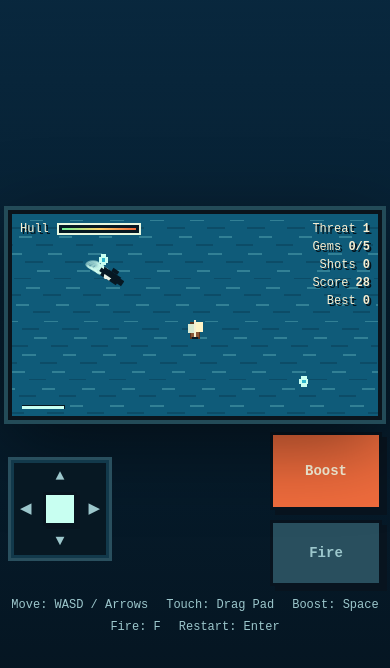
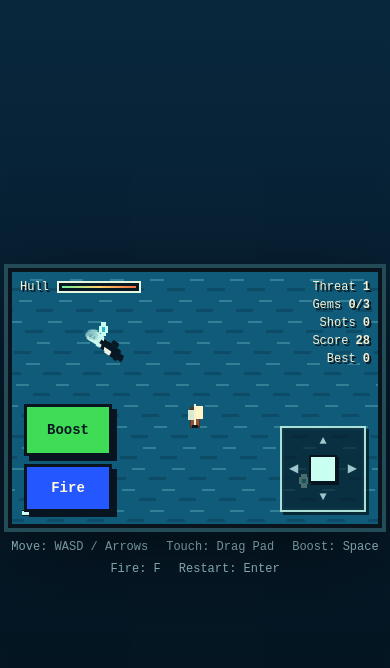
Before and after one commit to xtsb92bxzh-max/colbalt-wake, a plain HTML site: page index.html in a window 390 px wide. Both pictures are taken after a click on the button "Cast Off". Drawn offline with Linux system fonts and the light colour scheme.

Commit message:
mobile update

```diff
--- a/game.js
+++ b/game.js
@@ -5,6 +5,7 @@ const overlayText = document.getElementById("overlayText");
 const startButton = document.getElementById("startButton");
 const joystick = document.getElementById("joystick");
 const stickThumb = document.getElementById("stickThumb");
+const touchControls = document.querySelector(".touch-controls");
 const boostTouch = document.getElementById("boostTouch");
 const fireTouch = document.getElementById("fireTouch");
 const scoreEl = document.getElementById("score");
@@ -16,6 +17,7 @@ const healthBar = document.querySelector("#healthBar span");
 
 const W = canvas.width;
 const H = canvas.height;
+const GEMS_FOR_SHOT = 3;
 const keys = new Set();
 const touchInput = {
   active: false,
@@ -387,8 +389,8 @@ function updatePickups(dt) {
       } else if (pickup.type === "gem") {
         state.gems += 1;
         state.score += 35;
-        if (state.gems >= 5) {
-          state.gems -= 5;
+        if (state.gems >= GEMS_FOR_SHOT) {
+          state.gems -= GEMS_FOR_SHOT;
           state.shots += 1;
           addWake(state.boat.x, state.boat.y, "rgba(200, 255, 241, 0.95)", 0.9, 14);
         }
@@ -420,15 +422,17 @@ function endGame() {
   startButton.textContent = "Sail Again";
   overlay.classList.remove("hidden");
   playSound("gameOver");
+  updateHud();
 }
 
 function updateHud() {
   scoreEl.textContent = Math.floor(state.score);
   bestEl.textContent = state.best;
   threatEl.textContent = state.threatLevel;
-  gemsEl.textContent = `${state.gems}/5`;
+  gemsEl.textContent = `${state.gems}/${GEMS_FOR_SHOT}`;
   shotsEl.textContent = state.shots;
   healthBar.style.width = `${state.boat ? state.boat.health : 100}%`;
+  touchControls.classList.toggle("is-visible", state.mode === "playing");
   fireTouch.classList.toggle("is-ready", state.mode === "playing" && state.shots > 0);
 }
 
--- a/index.html
+++ b/index.html
@@ -17,7 +17,7 @@
           </div>
           <div class="hud-group right">
             <span>Threat <strong id="threat">1</strong></span>
-            <span>Gems <strong id="gems">0/5</strong></span>
+            <span>Gems <strong id="gems">0/3</strong></span>
             <span>Shots <strong id="shots">0</strong></span>
             <span>Score <strong id="score">0</strong></span>
             <span>Best <strong id="best">0</strong></span>
@@ -28,8 +28,11 @@
           <p id="overlayText">Bolt across the blue, read the ripples, and survive the hunt.</p>
           <button id="startButton" type="button">Cast Off</button>
         </div>
-      </section>
-      <section class="touch-controls" aria-label="Touch controls">
+        <div class="touch-controls" aria-label="Touch controls">
+          <div class="action-buttons">
+            <button class="boost-touch" id="boostTouch" type="button" aria-label="Hold for boost">Boost</button>
+            <button class="fire-touch" id="fireTouch" type="button" aria-label="Fire charged harpoon">Fire</button>
+          </div>
           <div class="stick-zone" id="joystick" role="application" aria-label="Drag to steer">
             <span class="stick-mark top">▲</span>
             <span class="stick-mark right">▶</span>
@@ -37,9 +40,6 @@
             <span class="stick-mark left">◀</span>
             <span class="stick-thumb" id="stickThumb"></span>
           </div>
-        <div class="action-buttons">
-          <button class="boost-touch" id="boostTouch" type="button" aria-label="Hold for boost">Boost</button>
-          <button class="fire-touch" id="fireTouch" type="button" aria-label="Fire charged harpoon">Fire</button>
         </div>
       </section>
       <footer class="controls" aria-label="Game controls">
--- a/style.css
+++ b/style.css
@@ -159,20 +159,25 @@ button:hover {
 
 .touch-controls {
   display: none;
-  align-items: center;
+  position: absolute;
+  inset: auto 14px 14px 14px;
+  z-index: 4;
+  align-items: flex-end;
   justify-content: space-between;
-  gap: 18px;
+  gap: 14px;
+  pointer-events: none;
   user-select: none;
   -webkit-user-select: none;
 }
 
 .stick-zone {
   position: relative;
-  width: 104px;
-  height: 104px;
-  border: 3px solid #294f5e;
-  background: #071823;
-  box-shadow: inset 0 0 0 3px #12394b;
+  width: clamp(86px, 13vw, 124px);
+  height: clamp(86px, 13vw, 124px);
+  border: 2px solid rgba(200, 255, 241, 0.85);
+  background: rgba(7, 24, 35, 0.64);
+  box-shadow: inset 0 0 0 2px rgba(18, 57, 75, 0.84), 3px 3px 0 rgba(5, 19, 27, 0.7);
+  pointer-events: auto;
   touch-action: none;
 }
 
@@ -180,58 +185,62 @@ button:hover {
   position: absolute;
   left: 50%;
   top: 50%;
-  width: 34px;
-  height: 34px;
-  border: 3px solid #08141f;
+  width: 28px;
+  height: 28px;
+  border: 2px solid #08141f;
   background: #c8fff1;
   transform: translate(-50%, -50%);
-  box-shadow: 3px 3px 0 #08141f;
+  box-shadow: 2px 2px 0 #08141f;
   pointer-events: none;
 }
 
 .stick-mark {
   position: absolute;
   color: #9cc7cc;
-  font-size: 15px;
+  font-size: 12px;
   line-height: 1;
   pointer-events: none;
 }
 
 .stick-mark.top {
   left: 50%;
-  top: 9px;
+  top: 7px;
   transform: translateX(-50%);
 }
 
 .stick-mark.right {
-  right: 9px;
+  right: 7px;
   top: 50%;
   transform: translateY(-50%);
 }
 
 .stick-mark.bottom {
-  bottom: 9px;
+  bottom: 7px;
   left: 50%;
   transform: translateX(-50%);
 }
 
 .stick-mark.left {
-  left: 9px;
+  left: 7px;
   top: 50%;
   transform: translateY(-50%);
 }
 
 .boost-touch {
-  width: 112px;
-  min-width: 112px;
-  height: 78px;
+  width: clamp(88px, 13vw, 140px);
+  min-width: 0;
+  height: clamp(52px, 7vw, 76px);
   padding: 0;
+  background: #3fdc55;
+  color: #071823;
+  pointer-events: auto;
   touch-action: none;
 }
 
 .action-buttons {
   display: grid;
-  gap: 10px;
+  gap: 8px;
+  pointer-events: auto;
 }
 
 .boost-touch.is-active,
@@ -246,16 +255,18 @@ button:hover {
 }
 
 .fire-touch {
-  width: 112px;
-  min-width: 112px;
-  height: 66px;
+  width: clamp(88px, 13vw, 140px);
+  min-width: 0;
+  height: clamp(48px, 6.5vw, 70px);
   padding: 0;
-  background: #294f5e;
-  color: #9cc7cc;
+  background: #2457ff;
+  color: #fff8df;
+  pointer-events: auto;
   touch-action: none;
 }
 
 .fire-touch.is-ready {
+  background: #2fb7cc;
   box-shadow: 5px 5px 0 #08141f, inset 0 0 0 3px #fff4c7;
 }
 
@@ -285,16 +296,17 @@ button:hover {
   }
 
   .game-frame {
-    min-height: 190px;
-    max-height: calc(100svh - 190px);
+    min-height: 260px;
+    max-height: calc(100svh - 54px);
   }
 
   .hud {
     inset: 8px 8px auto 8px;
   }
 
-  .touch-controls {
+  .touch-controls.is-visible {
     display: flex;
+    inset: auto 12px 12px 12px;
   }
 
   .controls {
@@ -303,7 +315,7 @@ button:hover {
 }
 
 @media (pointer: coarse) {
-  .touch-controls {
+  .touch-controls.is-visible {
     display: flex;
   }
 }
@@ -317,48 +329,45 @@ button:hover {
   .shell {
     width: min(100vw - 16px, 1180px);
     height: calc(100svh - 16px);
-    grid-template-columns: minmax(0, 1fr) 116px;
+    grid-template-columns: 1fr;
     grid-template-rows: minmax(0, 1fr) auto;
     align-items: center;
     gap: 8px;
   }
 
   .game-frame {
-    width: min(100%, calc((100svh - 48px) * 16 / 9));
+    width: min(100%, calc((100svh - 40px) * 16 / 9));
     min-height: 0;
     max-height: none;
     justify-self: center;
   }
 
-  .touch-controls {
-    display: grid;
-    grid-template-columns: 1fr;
-    justify-items: center;
-    gap: 8px;
+  .touch-controls.is-visible {
+    display: flex;
+    inset: auto 14px 16px 14px;
+    align-items: flex-end;
   }
 
   .stick-zone {
-    width: 86px;
-    height: 86px;
+    width: clamp(82px, 12vw, 112px);
+    height: clamp(82px, 12vw, 112px);
   }
 
   .stick-thumb {
-    width: 28px;
-    height: 28px;
+    width: 26px;
+    height: 26px;
   }
 
   .boost-touch {
-    width: 92px;
-    min-width: 92px;
-    height: 52px;
-    font-size: 15px;
+    width: clamp(84px, 12vw, 118px);
+    height: clamp(48px, 7vw, 64px);
+    font-size: 13px;
   }
 
   .fire-touch {
-    width: 92px;
-    min-width: 92px;
-    height: 50px;
-    font-size: 15px;
+    width: clamp(84px, 12vw, 118px);
+    height: clamp(44px, 6.5vw, 58px);
+    font-size: 13px;
   }
 
   .action-buttons {
```
Lines whose indentation alone changed are shown as unchanged.
